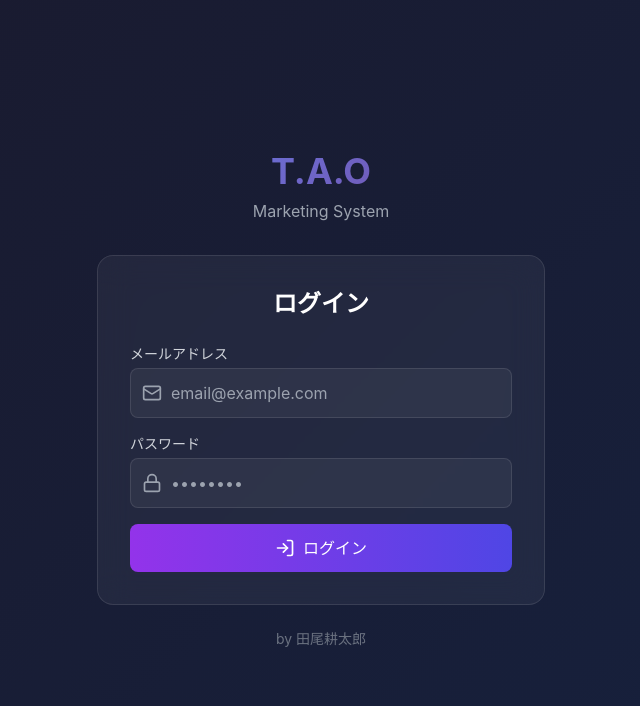
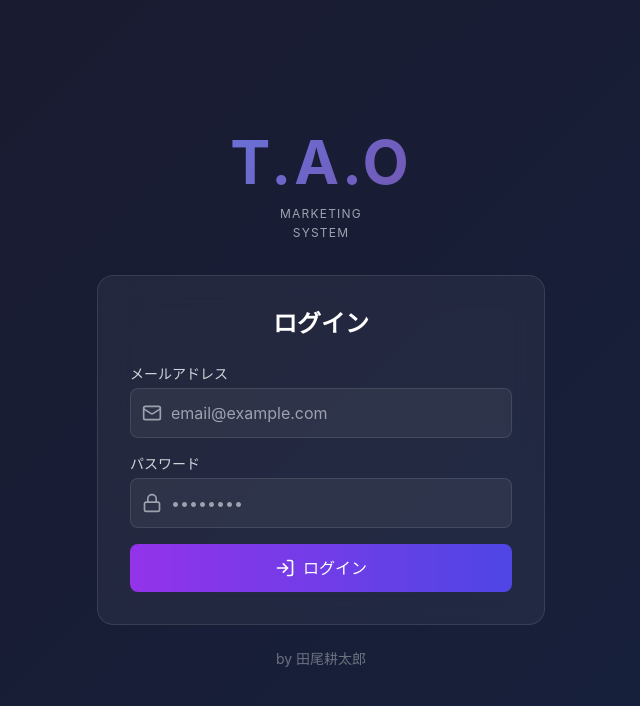
Before and after one commit to KotaroTao/tao-dx.com, a Next.js app: page /login in a window 1280 px wide. Shown: the top 706 px of the page, without its empty margins (319-959 px from the left). Built offline with nearby package versions, Linux system fonts and the light colour scheme.

Commit message:
style: T.A.Oブランドロゴのレイアウト改善
- T.A.Oを大きく目立たせるように変更
- Marketing/Systemを小さく二段表示に変更
- サイドバーとログインページ両方を更新

```diff
--- a/src/app/(auth)/login/page.tsx
+++ b/src/app/(auth)/login/page.tsx
@@ -123,8 +123,11 @@ export default function LoginPage() {
     <div className="min-h-screen flex items-center justify-center px-4">
       <div className="w-full max-w-md">
         <div className="text-center mb-8">
-          <h1 className="text-4xl font-bold gradient-text mb-2">T.A.O</h1>
-          <p className="text-gray-400">Marketing System</p>
+          <h1 className="text-6xl font-bold gradient-text mb-3 tracking-wider">T.A.O</h1>
+          <div className="text-xs text-gray-400 leading-relaxed tracking-widest uppercase">
+            <div>Marketing</div>
+            <div>System</div>
+          </div>
         </div>
 
         <Suspense fallback={<LoginFormFallback />}>
--- a/src/components/sidebar.tsx
+++ b/src/components/sidebar.tsx
@@ -29,8 +29,11 @@ export function Sidebar() {
     <aside className="fixed left-0 top-0 h-screen w-64 bg-black/20 backdrop-blur-lg border-r border-white/10 flex flex-col">
       <div className="p-6">
         <Link href="/dashboard" className="block">
-          <h1 className="text-2xl font-bold gradient-text">T.A.O</h1>
-          <p className="text-xs text-gray-400 mt-1">Marketing System</p>
+          <h1 className="text-4xl font-bold gradient-text tracking-wider">T.A.O</h1>
+          <div className="text-[10px] text-gray-400 mt-1 leading-tight tracking-widest uppercase">
+            <div>Marketing</div>
+            <div>System</div>
+          </div>
         </Link>
       </div>
 
```
